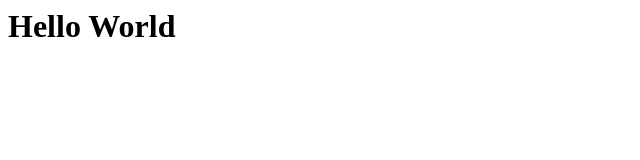
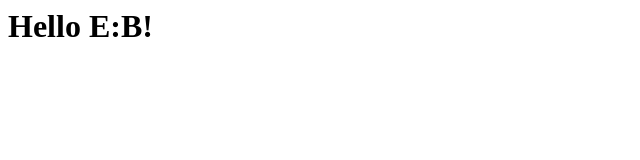
Before and after one commit to ErikBjare/intro-to-git, a plain HTML site: page index.html in a window 1280 px wide. Shown: the full height of the page, 0-640 px from the left. Drawn offline with Linux system fonts and the light colour scheme.

Commit message:
Changed header 1

```diff
--- a/index.html
+++ b/index.html
@@ -1 +1 @@
-<h1>Hello World</h1>
+<h1>Hello E:B!</h1>
```
